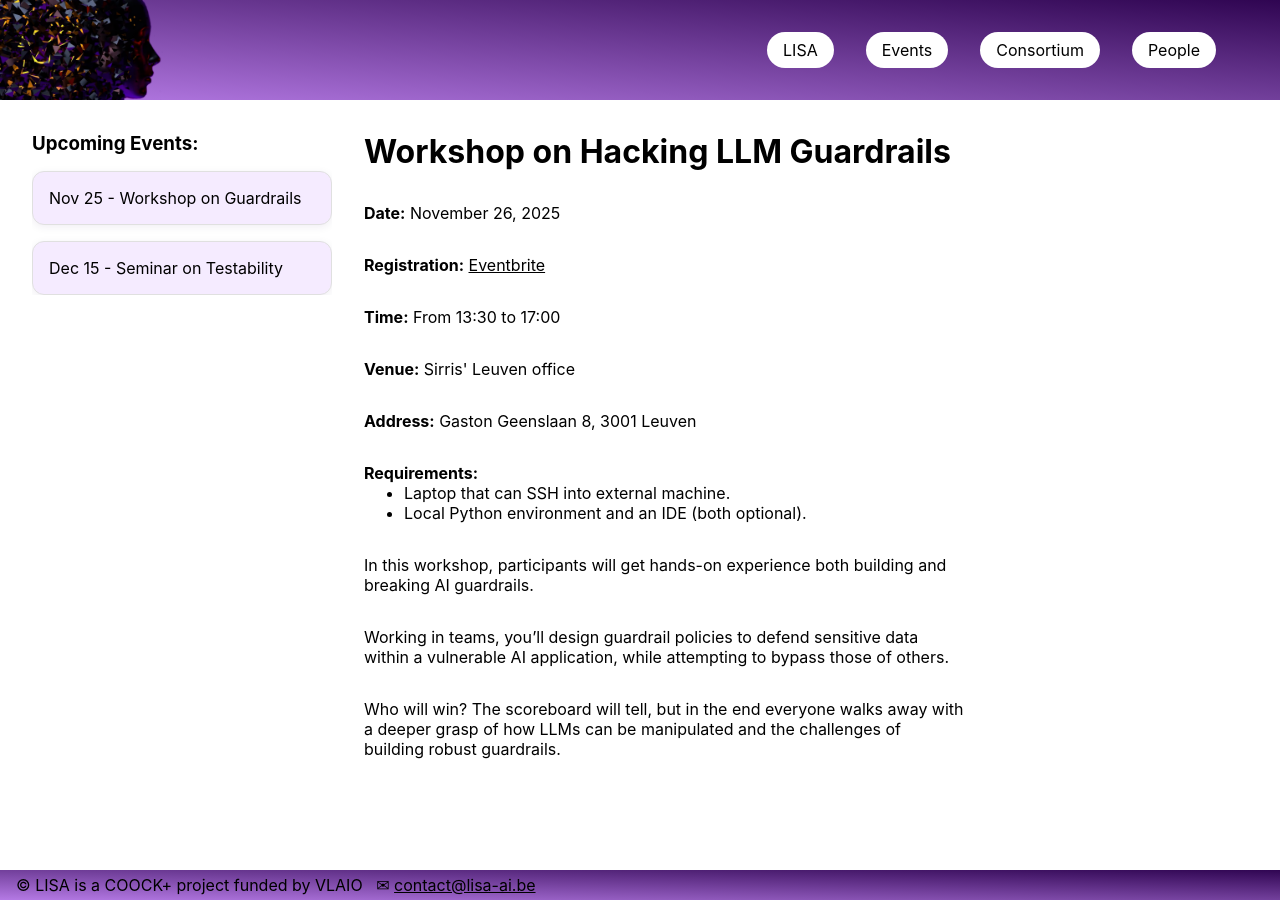
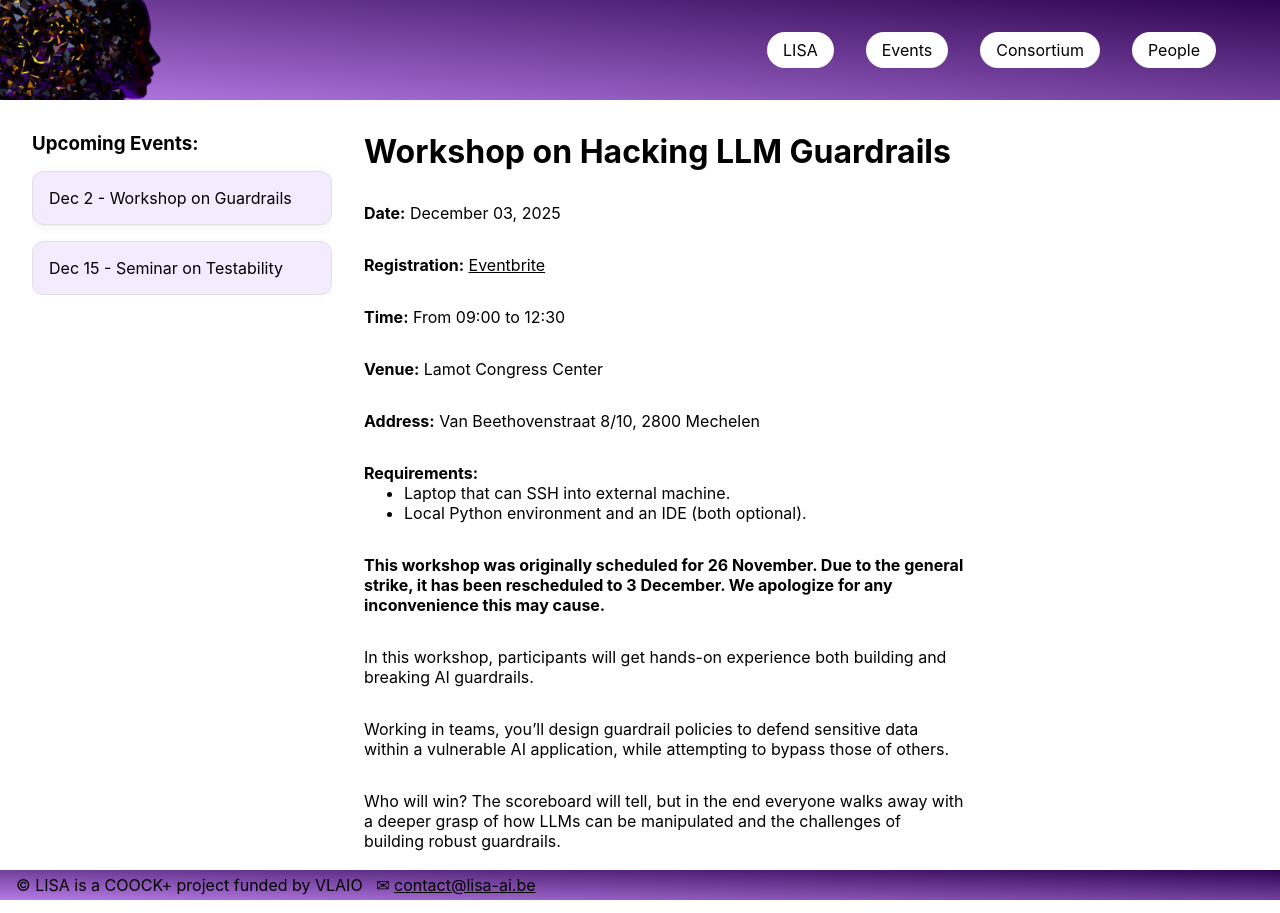
Before and after one commit to sirris-be/lisa, a Jekyll site: the page built from docs/_events/2025-12-03-guardrails-workshop.html, in a window 1280 px wide. Built offline with Jekyll 4.4.1, drawn with Linux system fonts in a browser that asks for light colours.

Commit message:
update guardrail workshop

```diff
--- a/docs/_events/2025-11-26-guardrails-workshop.html
+++ b/docs/_events/2025-12-03-guardrails-workshop.html
@@ -3,16 +3,24 @@ title: Workshop on Hacking LLM Guardrails
 short_title: Workshop on Guardrails
 layout: event
 time:
-  from: "13:30"
-  to: "17:00"
+  from: "09:00"
+  to: "12:30"
 venue:
-  name: Sirris' Leuven office
-  address: Gaston Geenslaan 8, 3001 Leuven
-registration: <a href="https://eur03.safelinks.protection.outlook.com/?url=https%3A%2F%2Fwww.eventbrite.be%2Fe%2Fworkshop-on-hacking-llm-guardrails-tickets-1967625848881&data=05%7C02%7Claurent.christophe%40sirris.be%7Cfd14f89808b7482b9a8708de2067fbab%7Cd4c1d712e8c24fdfabce18805891b5b0%7C1%7C0%7C638983828150946725%7CUnknown%7CTWFpbGZsb3d8eyJFbXB0eU1hcGkiOnRydWUsIlYiOiIwLjAuMDAwMCIsIlAiOiJXaW4zMiIsIkFOIjoiTWFpbCIsIldUIjoyfQ%3D%3D%7C0%7C%7C%7C&sdata=yfoGE64nce9CIK3Z3caNeYhZ2kJGOdMMywgd6kBB%2Fig%3D&reserved=0">Eventbrite</a>
+  name: Lamot Congress Center
+  address: Van Beethovenstraat 8/10, 2800 Mechelen
+registration: <a href="https://owasp-benelux-2025.eventbrite.com">Eventbrite</a>
 requirements:
   - Laptop that can SSH into external machine.
   - Local Python environment and an IDE (both optional).
 ---
+
+<p>
+  <strong
+    >This workshop was originally scheduled for 26 November. Due to the general
+    strike, it has been rescheduled to 3 December. We apologize for any
+    inconvenience this may cause.</strong
+  >
+</p>
 
 <p>
   In this workshop, participants will get hands-on experience both building and
```
